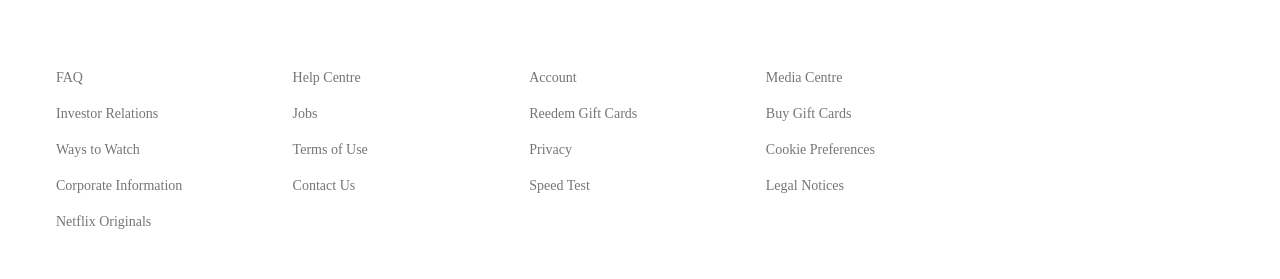
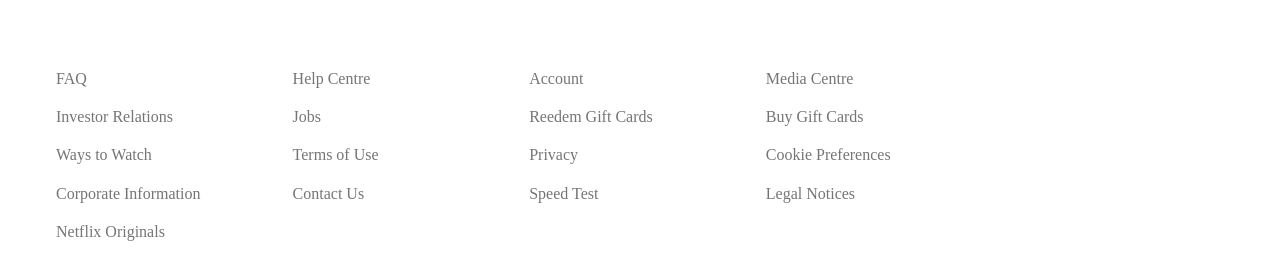
Before and after one commit to IlijaRad/getflix, a React (Create React App) app: page / in a window 1280 px wide. Shown: the part 2390-2669 px from the top of the page. Built offline with nearby package versions, Linux system fonts and the light colour scheme; no server answers; the HTML template or start-up script is replaced by a standard one.

Commit message:
updated footer links style

```diff
--- a/src/components/footer/styles/footer.js
+++ b/src/components/footer/styles/footer.js
@@ -1,4 +1,4 @@
-import styled from 'styled-components/macro';
+import styled from "styled-components/macro";
 
 export const Container = styled.div`
   display: flex;
@@ -6,7 +6,7 @@
   margin: auto;
   flex-direction: column;
 
-    @media (max-width: 1000px){
+  @media (max-width: 1000px) {
     padding: 70px 30px;
   }
 `;
@@ -22,7 +22,7 @@
   grid-template-columns: repeat(auto-fill, minmax(210px, 1fr));
   grid-gap: 15px;
 
-    @media (max-width: 1000px){
+  @media (max-width: 1000px) {
     grid-template-columns: repeat(auto-fill, minmax(150px, 1fr));
   }
 `;
@@ -30,9 +30,13 @@
 export const Link = styled.a`
   color: #757575;
   margin-bottom: 20px;
-    font-size: 14px;
+  font-size: 16px;
   text-decoration: none;
-`
+
+  &:hover {
+    text-decoration: underline;
+  }
+`;
 
 export const Title = styled.p`
   font-size: 16px;
```
Lines whose indentation alone changed are shown as unchanged.
